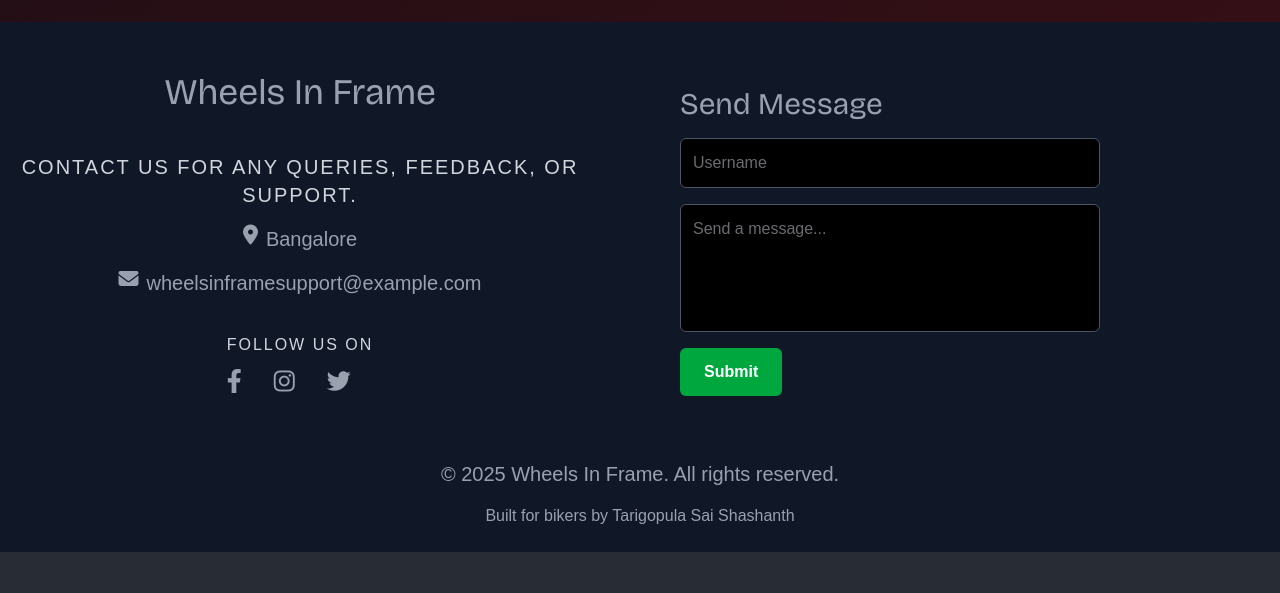
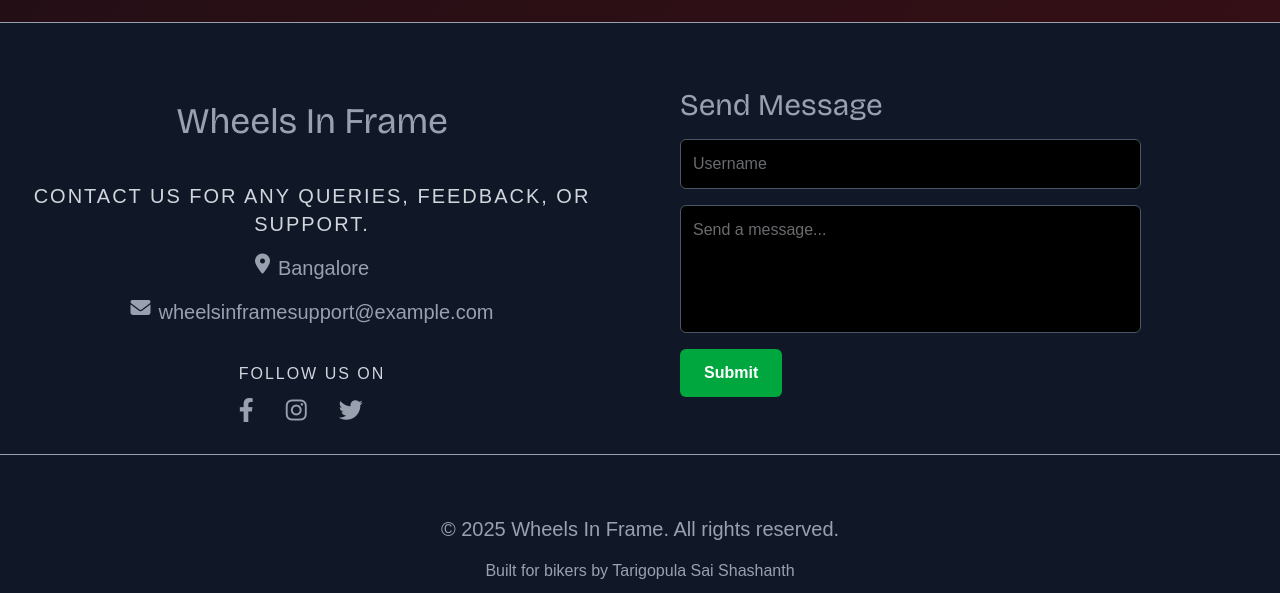
Before and after one commit to Tsaishashanth/Wheels-in-frame, a React (Vite) app in the folder wheelsinframe/: page / in a window 1280 px wide. Shown: the part 2071-2664 px from the top of the page. Before the commit the page ends 2623 px from the top, so only its background shows below. Built offline with nearby package versions, Linux system fonts and the light colour scheme.

Commit message:
updated the front page

```diff
--- a/wheelsinframe/src/App.jsx
+++ b/wheelsinframe/src/App.jsx
@@ -18,7 +18,7 @@ function App() {
 
 
   {/* Navbar */}
-  <div className=" fixed absolute top-0 left-0 w-full flex justify-center items-center gap-[100px] p-6">
+  <div className=" fixed absolute top-0 left-0 z-50  w-full flex justify-center items-center gap-[100px] p-6">
     {/* Logo Placeholder */}
     {/* <img src="public/logo.png" alt="Logo" className="h-10" /> */}
 
@@ -142,11 +142,11 @@ function App() {
 </div>
 
 {/* footer section */}
-<footer className="flex justify-center items-center flex-col bg-gray-900 text-gray-400 py-4 text-center mt-8  ">
+<footer className="flex justify-center items-center flex-col bg-gray-900 text-gray-400 py-4 text-center mt-8 border-t border-b">
   {/* two divs rows 1-> winf location mail 2-> name email pass */}
   {/* 1st row */}
-  <div className ="flex relative w-full h-auto mt-8 flex-row justify-center items-center gap-20 mb-15">
-<div className="w-[50%]  flex flex-col items-center gap-4">
+  <div className ="flex relative w-full h-auto mt-8 flex-row justify-center items-center gap-20 mb-15 border-b">
+<div className="w-[45%]  flex flex-col items-center gap-4">
   <div className="flex text-4xl font-bricolage text-grey-white-400 items-center justify-center">Wheels In Frame</div>
   <div className="mt-6 text-gray-300 font-light uppercase tracking-[2px] text-xl">
     Contact us for any queries, feedback, or support.
@@ -175,27 +175,29 @@ function App() {
 </div>
 
     {/* 2nd row -> send a msg */}
-  <div className="w-[50%] mt-4 flex flex-col items-start gap-4">
+  <div className="w-[45%] mt-4 flex flex-col items-start gap-4">
     <div className="text-3xl font-bricolage text-gray-400">Send Message</div>
     <input
       type="text"
       placeholder="Username"
-      className="w-[70%] p-3 rounded-md border border-gray-600 bg-black text-gray-300 focus:outline-none"
+      className="w-[80%] p-3 rounded-md border border-gray-600 bg-black text-gray-300 focus:outline-none"
     />
     <textarea
       placeholder="Send a message..."
-      className="w-[70%] p-3 rounded-md border border-gray-600 bg-black text-gray-300 focus:outline-none h-32 resize-none"
+      className="w-[80%] p-3 rounded-md border border-gray-600 bg-black text-gray-300 focus:outline-none h-32 resize-none"
     ></textarea>
 <button className="flex items-center justify-center bg-green-600 hover:bg-blue-700 text-white font-semibold px-6 py-3 rounded-md">
   Submit
 </button>
+<div className="h-[1px] bg-gray-700 mt-10"></div>
+
 
   </div>
   </div>
-  <p className="text-xl mt-1">
+  <p className="text-xl ">
     © {new Date().getFullYear()} Wheels In Frame. All rights reserved.
   </p>
-  <p className="text-l mt-1 mt-4 mb-2">
+  <p className="text-l   mt-4 mb-2">
     Built for bikers by Tarigopula Sai Shashanth
   </p>
 </footer>
```
